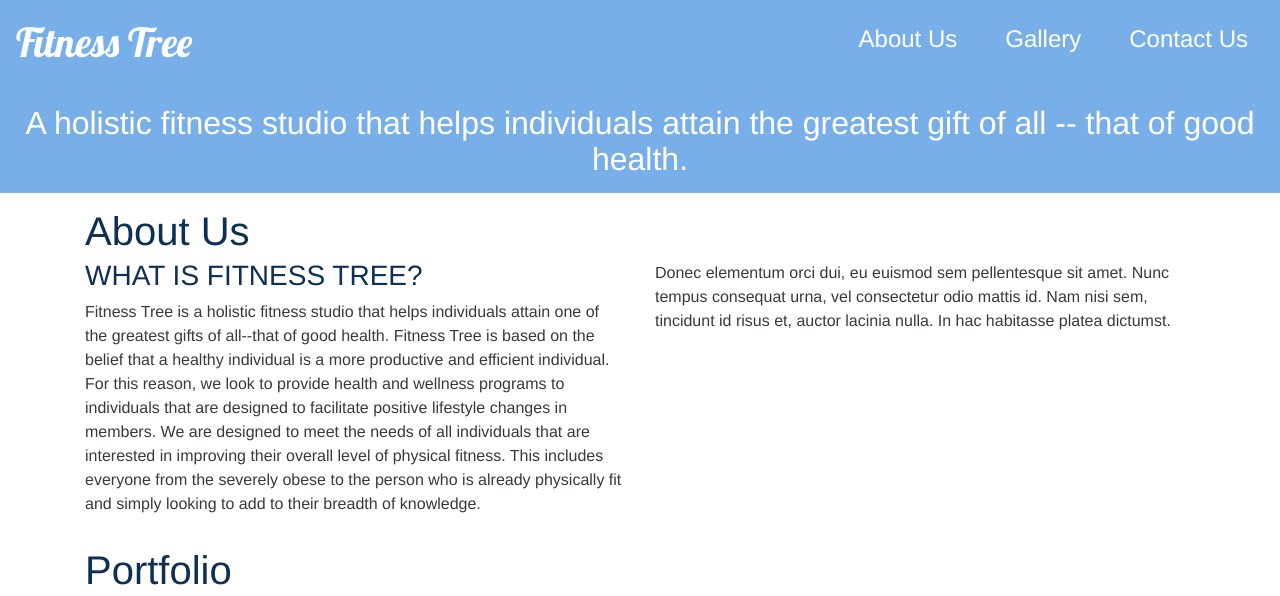
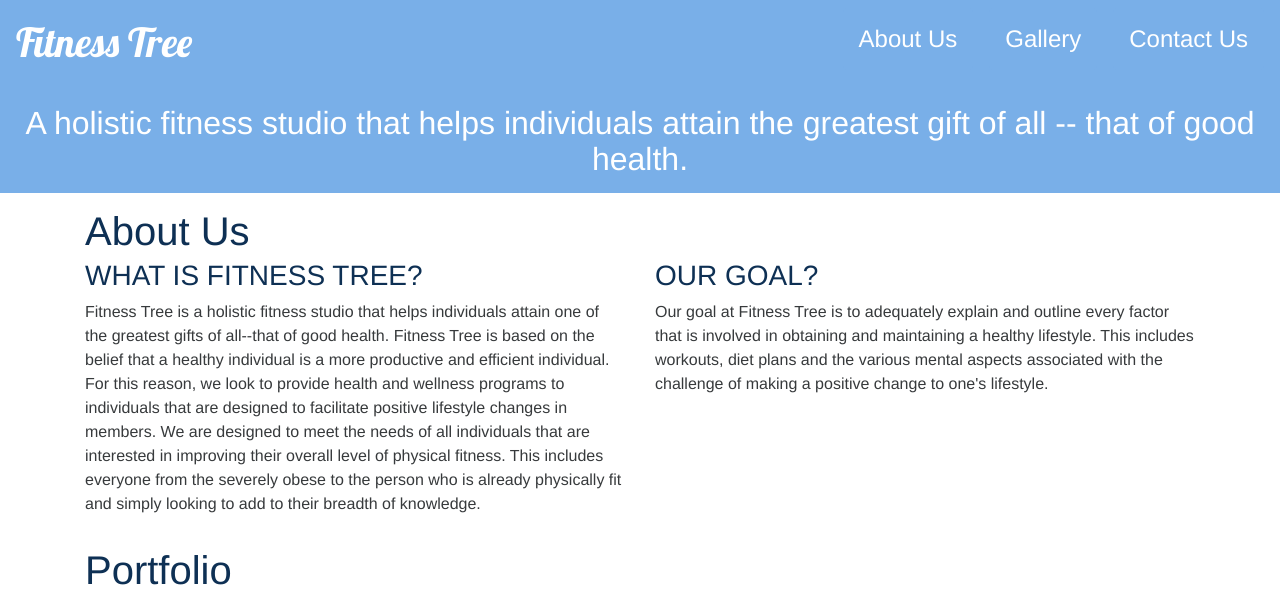
Before and after one commit to ja1sh/fitnesstree, a Jekyll site: the page built from index.html, in a window 1280 px wide and 900 px high, scrolled down 428 px, cut to the strip 0-596 px from the top of the window. Built offline with Jekyll 4.4.1, drawn with Linux system fonts in a browser that asks for light colours; nearby versions of some CDN libraries.

Commit message:
content x0.6

```diff
--- a/_includes/about.html
+++ b/_includes/about.html
@@ -14,10 +14,10 @@
             </p>
         </div>
         <div class="col-sm-12 col-md-6">
+			<h3>OUR GOAL?</h3>
             <p>
-                Donec elementum orci dui, eu euismod sem pellentesque sit amet. Nunc tempus consequat urna, vel
-                consectetur odio mattis id. Nam nisi sem, tincidunt id risus et, auctor lacinia nulla. In hac habitasse
-                platea dictumst.
+                Our goal at Fitness Tree is to adequately explain and outline every factor that is involved in obtaining and maintaining a healthy lifestyle.
+				This includes workouts, diet plans and the various mental aspects associated with the challenge of making a positive change to one's lifestyle.
             </p>
         </div>
     </div>
```
